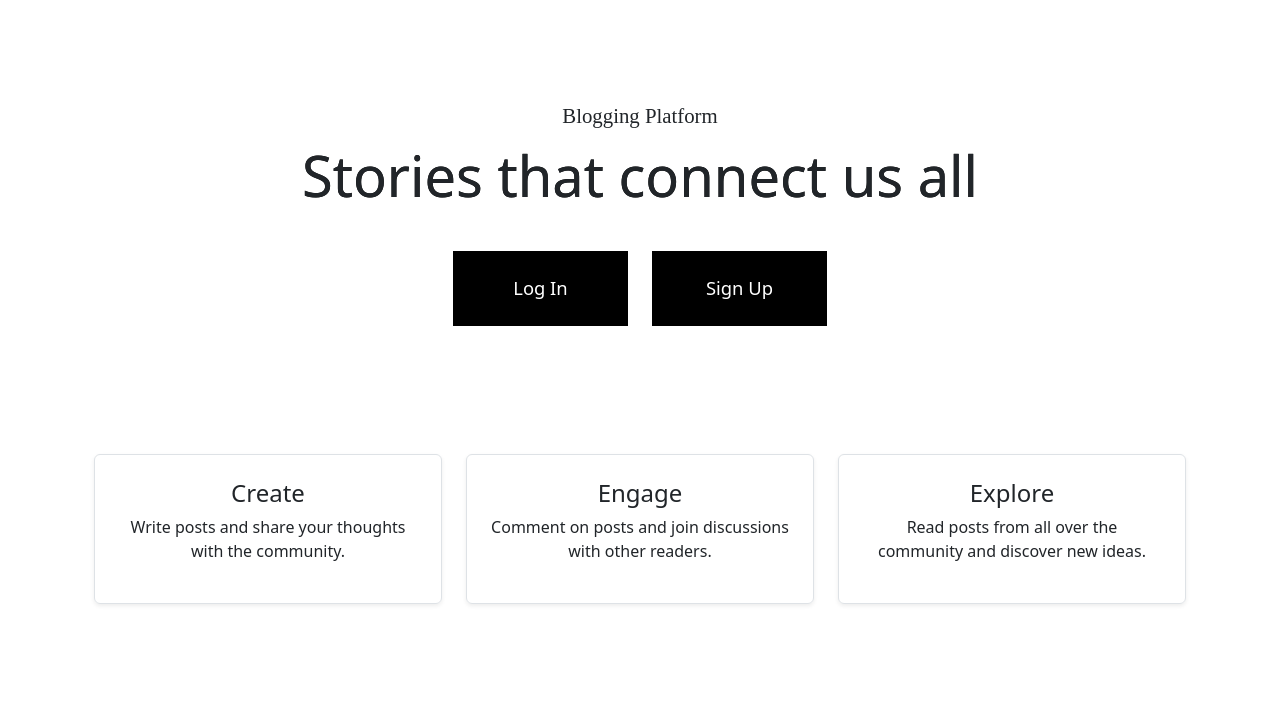
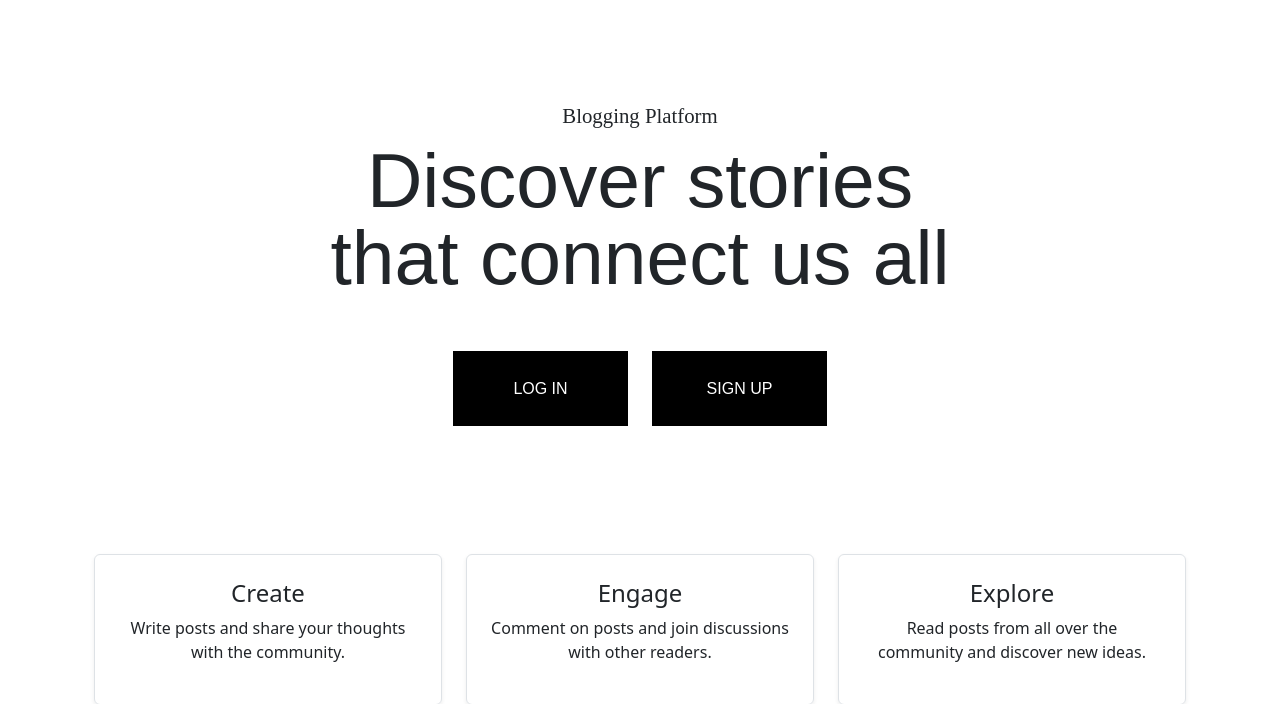
Before and after one commit to Fatima-NW/Blogging-Platform, a Django app: page / in a window 1280 px wide. Shown: the part 72-776 px from the top of the page. Before the commit the page ends 677 px from the top, so only its background shows below. Run offline with Django 5.2, Linux system fonts and the light colour scheme; parts of the project's set-up code (start-up, migrations or seed data) failed here and were passed over.

Commit message:
Update templates

```diff
--- a/templates/home.html
+++ b/templates/home.html
@@ -13,14 +13,19 @@ Features:
 {% block content %}
     <div class="hero-section text-center">
         <h2 class="hero-heading">Blogging Platform</h2>
-        <p class="hero-tagline">Stories that connect us all</p>
+        <p class="hero-tagline">
+            <span>Discover stories</span>
+            <span>that connect us all</span>
+        </p>
 
         {% if user.is_authenticated %}
-            <a href="{% url 'post_list' %}" class="hero-btn">Blogs</a>
+            <div class="hero-btn-group">
+                <a href="{% url 'post_list' %}" class="hero-btn">BLOGS</a>
+            </div>
         {% else %}
             <div class="hero-btn-group">
-                <a href="{% url 'login' %}" class="hero-btn">Log In</a>
-                <a href="{% url 'register' %}" class="hero-btn">Sign Up</a>
+                <a href="{% url 'login' %}" class="hero-btn">LOG IN</a>
+                <a href="{% url 'register' %}" class="hero-btn">SIGN UP</a>
             </div>
         {% endif %}
     </div>
@@ -56,15 +61,18 @@ Features:
         .hero-heading {
             font-family: serif;
             font-size: 1.3rem;
-            margin-bottom: 1.1rem;
+            margin-bottom: 0.8rem;
         }
 
         .hero-tagline {
-            font-size: 3.5rem;
-            font-weight: 400;
-            text-shadow: 0 0 0.5px black;
+            font-family: sans-serif;
+            font-size: clamp(3.3rem, 6vw, 5rem);
             line-height: 1;
-            margin-bottom: 3rem;
+            margin-bottom: 3.5rem;
+        }
+
+        .hero-tagline span {
+            display: block;
         }
 
         .hero-btn-group {
@@ -76,9 +84,10 @@ Features:
         .hero-btn {
             background-color: #000000;
             color: #ffffff;
+            font-family: sans-serif;
             width: 175px;
             height: 75px;
-            font-size: 1.15rem;
+            font-size: 1rem;
             display: flex;
             align-items: center;
             justify-content: center;
```
Also changed, not shown: templates/posts/post_creation_form.html (+2 -6 lines).
